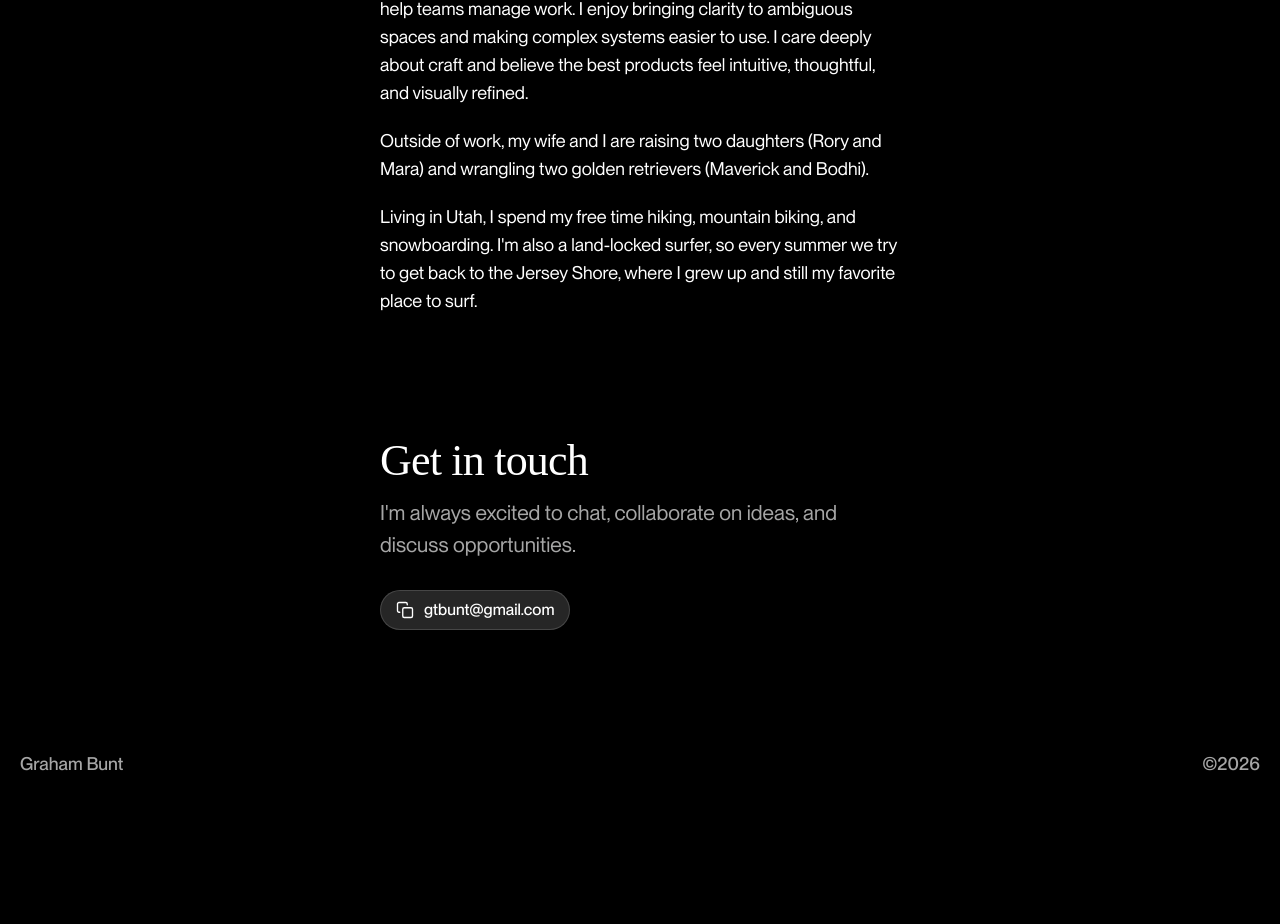
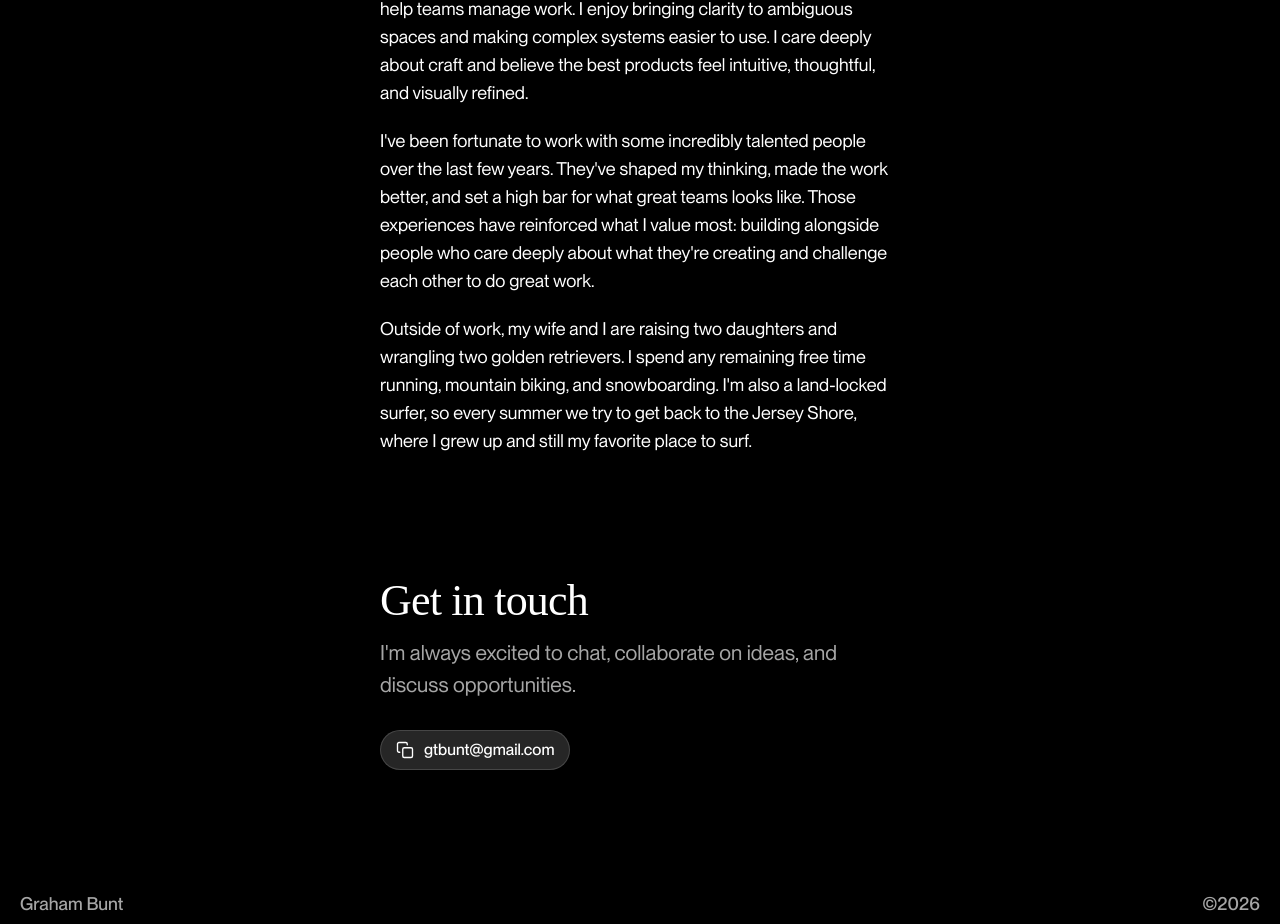
Before and after one commit to GrahamBunt/portfolio, a Next.js app: page /about in a window 1280 px wide. Shown: the part 1073-1997 px from the top of the page. Before the commit the page ends 1871 px from the top, so only its background shows below. Built offline with nearby package versions, Linux system fonts and the light colour scheme.

Commit message:
Update about page bio copy

```diff
--- a/src/content/about.ts
+++ b/src/content/about.ts
@@ -41,8 +41,8 @@ export const aboutContent: AboutContent = {
   },
   bio: [
     "I'm currently at Smartsheet, where I design enterprise products that help teams manage work. I enjoy bringing clarity to ambiguous spaces and making complex systems easier to use. I care deeply about craft and believe the best products feel intuitive, thoughtful, and visually refined.",
-    "Outside of work, my wife and I are raising two daughters (Rory and Mara) and wrangling two golden retrievers (Maverick and Bodhi).",
-    "Living in Utah, I spend my free time hiking, mountain biking, and snowboarding. I'm also a land-locked surfer, so every summer we try to get back to the Jersey Shore, where I grew up and still my favorite place to surf.",
+    "I've been fortunate to work with some incredibly talented people over the last few years. They've shaped my thinking, made the work better, and set a high bar for what great teams looks like. Those experiences have reinforced what I value most: building alongside people who care deeply about what they're creating and challenge each other to do great work.",
+    "Outside of work, my wife and I are raising two daughters and wrangling two golden retrievers. I spend any remaining free time running, mountain biking, and snowboarding. I'm also a land-locked surfer, so every summer we try to get back to the Jersey Shore, where I grew up and still my favorite place to surf.",
   ],
   social: [],
   explore: {
```
